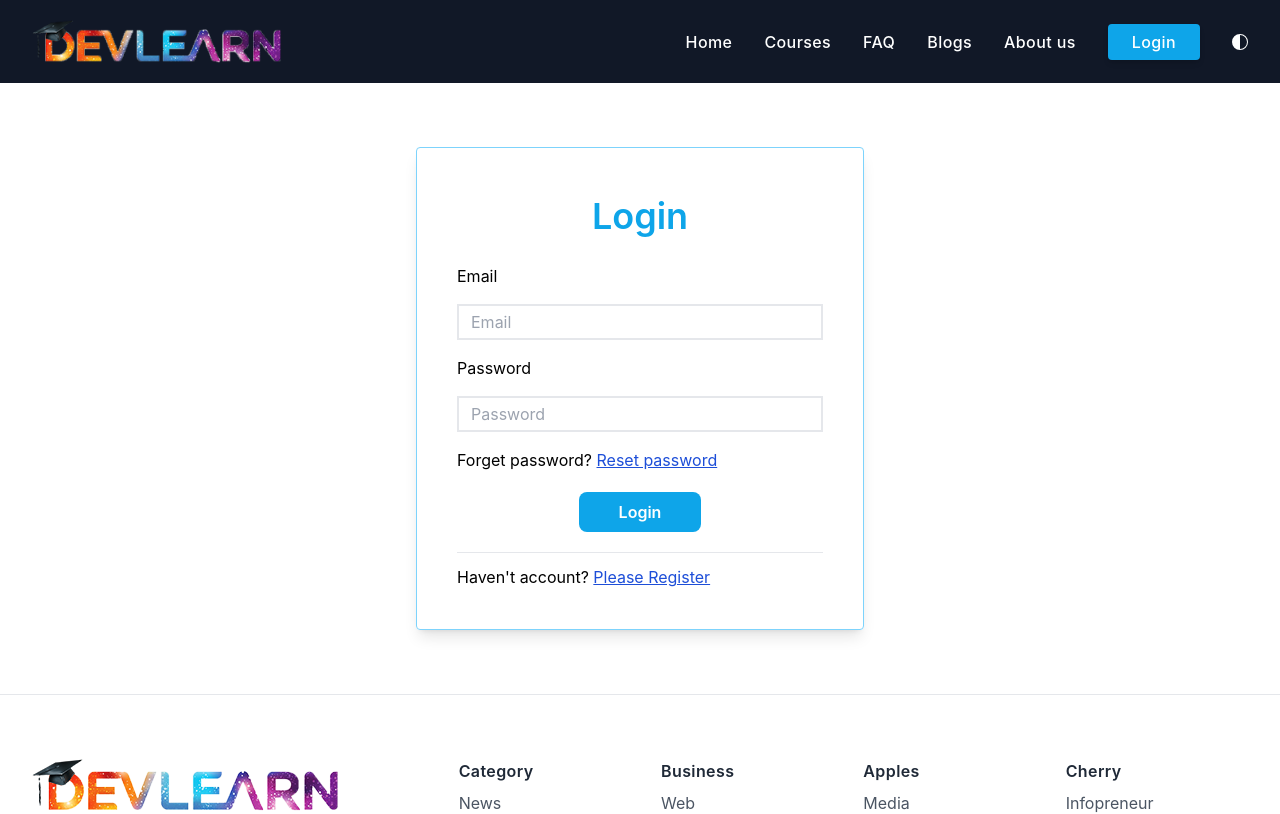
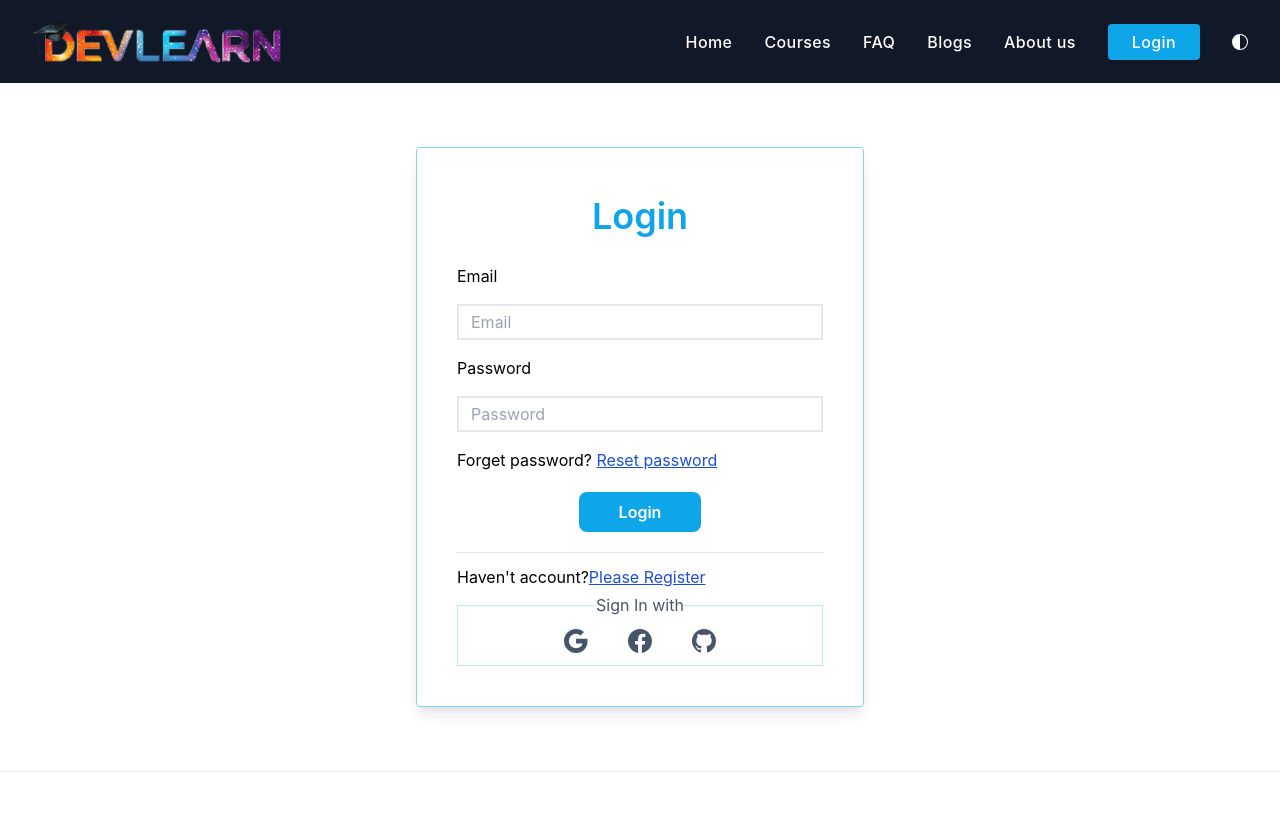
Before and after one commit to indrajith76/dev-learn-client-side, a React (Create React App) app: page /login in a window 1280 px wide. Shown: the top 814 px of the page. Built offline with nearby package versions, Linux system fonts and the light colour scheme; no server answers.

Commit message:
added googlesignIn with pop up

```diff
--- a/src/contexts/AuthProvider.js
+++ b/src/contexts/AuthProvider.js
@@ -8,6 +8,7 @@ import {
   getAuth,
   onAuthStateChanged,
   signInWithEmailAndPassword,
+  signInWithPopup,
   signOut,
   updateProfile,
 } from "firebase/auth";
@@ -37,6 +38,10 @@ const AuthProvider = ({ children }) => {
     return signInWithEmailAndPassword(auth, email, password);
   };
 
+  const googleSignIn = (provider) => {
+    return signInWithPopup(auth, provider);
+  };
+
   const logOut = () => {
     return signOut(auth);
   };
@@ -55,6 +60,7 @@ const AuthProvider = ({ children }) => {
     updateUserProfile,
     logOut,
     signIn,
+    googleSignIn,
   };
   return (
     <AuthContext.Provider value={authInfo}>{children}</AuthContext.Provider>
--- a/src/pages/Login/Login.js
+++ b/src/pages/Login/Login.js
@@ -4,10 +4,15 @@ import { useContext } from "react";
 import { Link } from "react-router-dom";
 import Swal from "sweetalert2";
 import { AuthContext } from "../../contexts/AuthProvider";
+import { BsGoogle, BsFacebook, BsGithub } from "react-icons/bs";
+import { GoogleAuthProvider } from "firebase/auth";
 
 const Login = () => {
-  const { signIn } = useContext(AuthContext);
+  const { signIn, googleSignIn } = useContext(AuthContext);
   const [error, setError] = useState("");
+
+  const googleProvider = new GoogleAuthProvider();
+
   const handleSubmit = (event) => {
     event.preventDefault();
     const form = event.target;
@@ -18,7 +23,7 @@ const Login = () => {
       .then((result) => {
         const user = result.user;
         form.reset();
-        setError('')
+        setError("");
       })
       .catch((error) => {
         console.log(error);
@@ -31,6 +36,15 @@ const Login = () => {
         });
       });
   };
+
+  const handleGoogleSignIn = () => {
+    googleSignIn(googleProvider)
+      .then((result) => {
+        const user = result.user;
+      })
+      .catch((error) => console.error(error));
+  };
+
   return (
     <div className="flex justify-center">
       <div className="w-3/4 md:w-1/2 lg:w-[35%] border border-sky-300 p-4 md:p-10 my-16 shadow-lg rounded">
@@ -75,11 +89,25 @@ const Login = () => {
         </form>
         <hr className="mb-3" />
         <p>
-          Haven't account?{" "}
+          Haven't account?
           <Link className="underline text-blue-700" to="/register">
             Please Register
           </Link>
         </p>
+        <fieldset className="border mt-1 border-sky-200">
+          <legend className="text-center text-slate-600">Sign In with</legend>
+          <div className="flex justify-center gap-10 text-2xl my-3 text-slate-600">
+            <button onClick={handleGoogleSignIn}>
+              <BsGoogle />
+            </button>
+            <button>
+              <BsFacebook />
+            </button>
+            <button>
+              <BsGithub />
+            </button>
+          </div>
+        </fieldset>
       </div>
     </div>
   );
```
Also changed, not shown: src/pages/Register/Register.js (+7 -1 lines).
